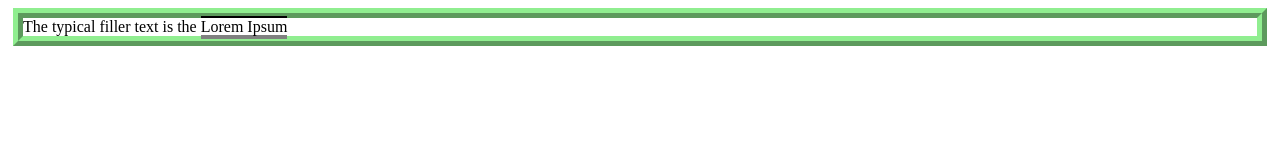
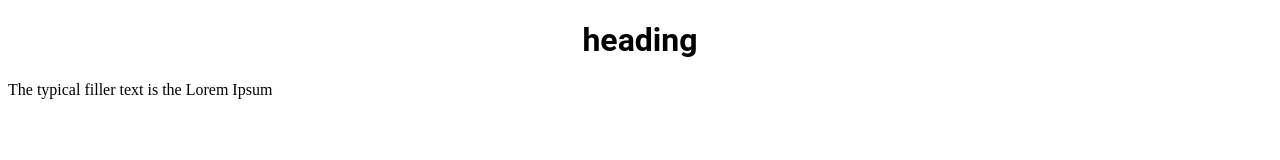
Before and after one commit to asfawsurafele/surfsrepository, a plain HTML site: page index.html in a window 1280 px wide. Drawn offline with Linux system fonts and the light colour scheme.

Commit message:
version7

```diff
--- a/css/stylesheet.css
+++ b/css/stylesheet.css
@@ -24,3 +24,10 @@
     border-color:lightgreen;
     margin:5px
 }
+h1{
+    font-family:Roboto, sans-serif;
+    text-align:center
+}
+p{
+    font-family:"Crimson Text", serif;
+}
--- a/index.html
+++ b/index.html
@@ -28,8 +28,9 @@
 <p> Ottawa is capital of Canada.</p>
 
 <p>Go to the top</p> -->
-<p class="pgraph">
-    The typical filler text is the <span class="size">Lorem Ipsum</span>
+<h1>heading</h1>
+<p>
+    The typical filler text is the <span>Lorem Ipsum</span>
 </p>
     </body>
 </html>
```
